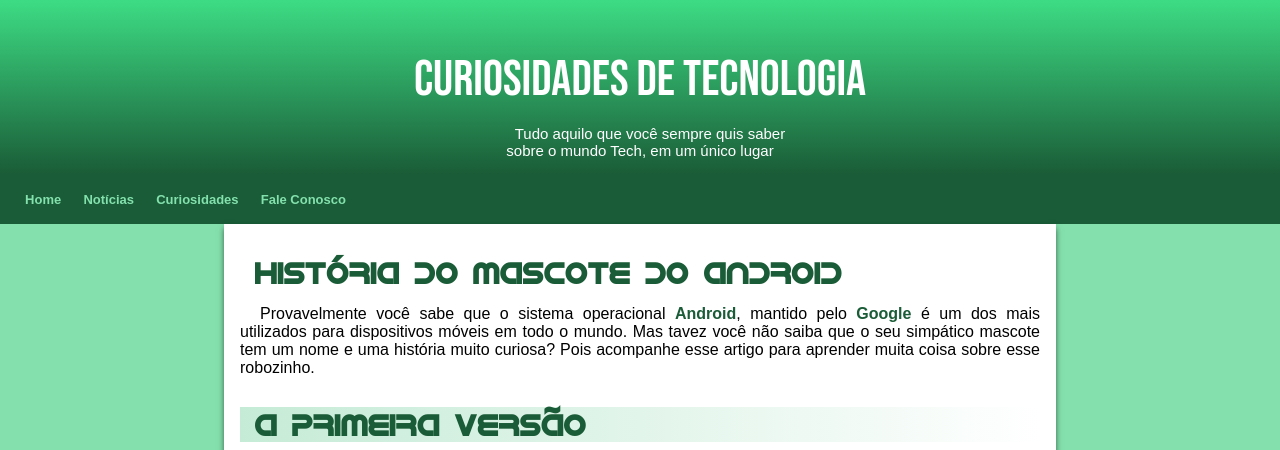
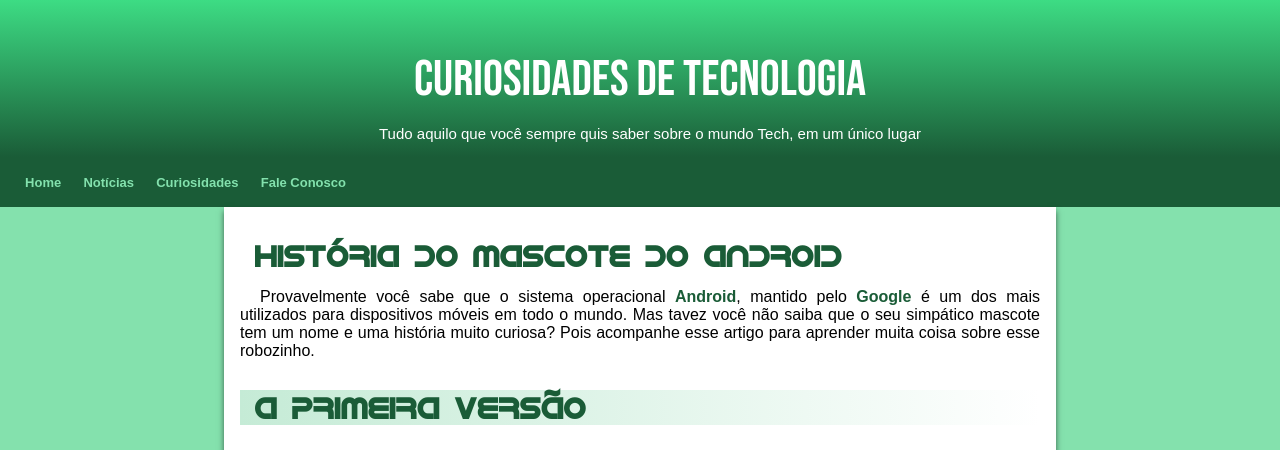
Before and after one commit to larisfab/projeto-android, a plain HTML site: page index.html in a window 1280 px wide. Shown: the top 450 px of the page. Drawn offline with Linux system fonts and the light colour scheme.

Commit message:
Parágrafo do header alterado

```diff
--- a/style/style.css
+++ b/style/style.css
@@ -64,7 +64,7 @@ p.principal {
     font-size: 15px;
     text-align: center;
     font-family: var(--fonte-padrao);
-    width: 300px;
+    width: 65%;
     padding: 1em;
     margin: auto;
 }
```
